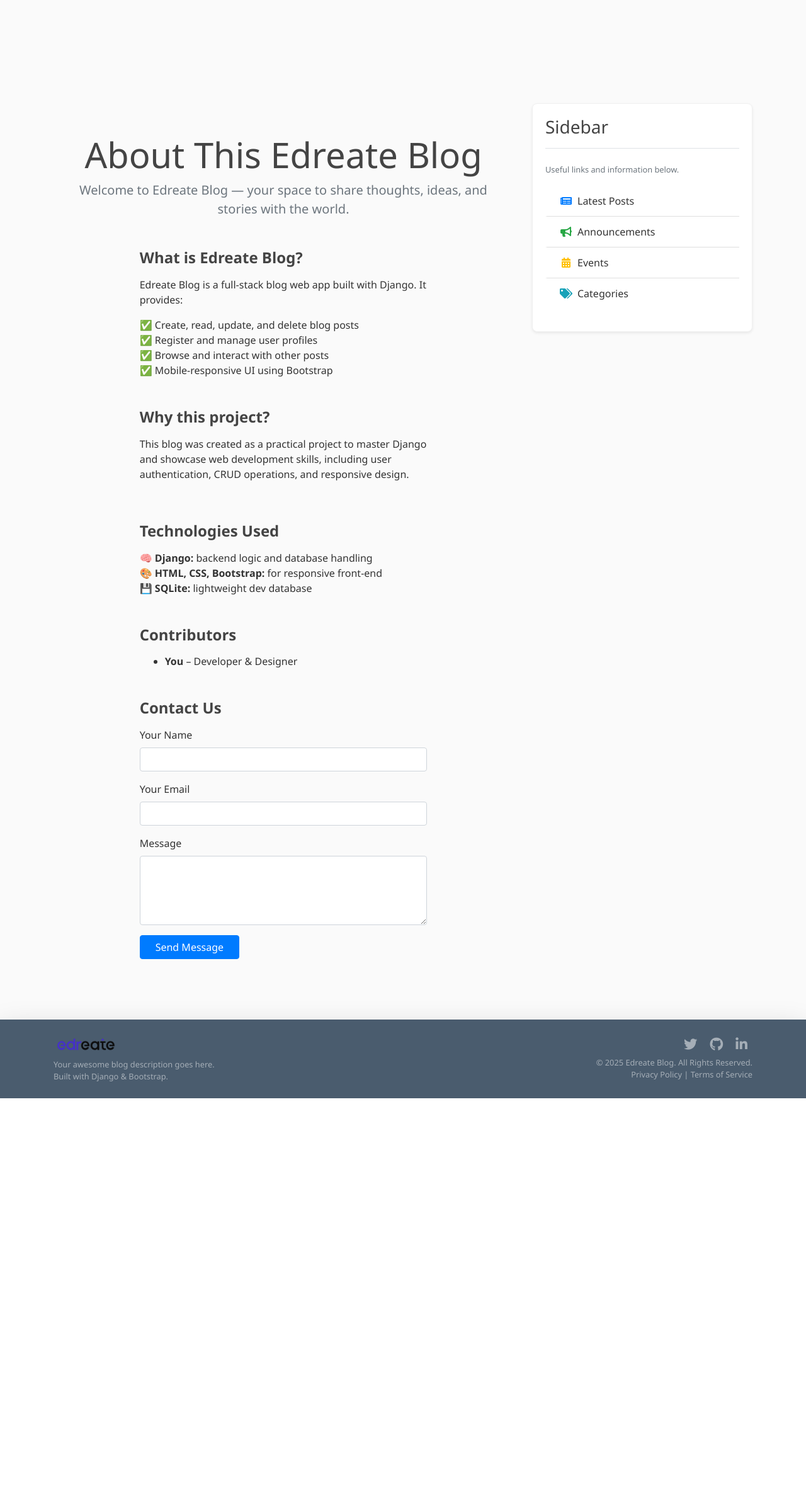
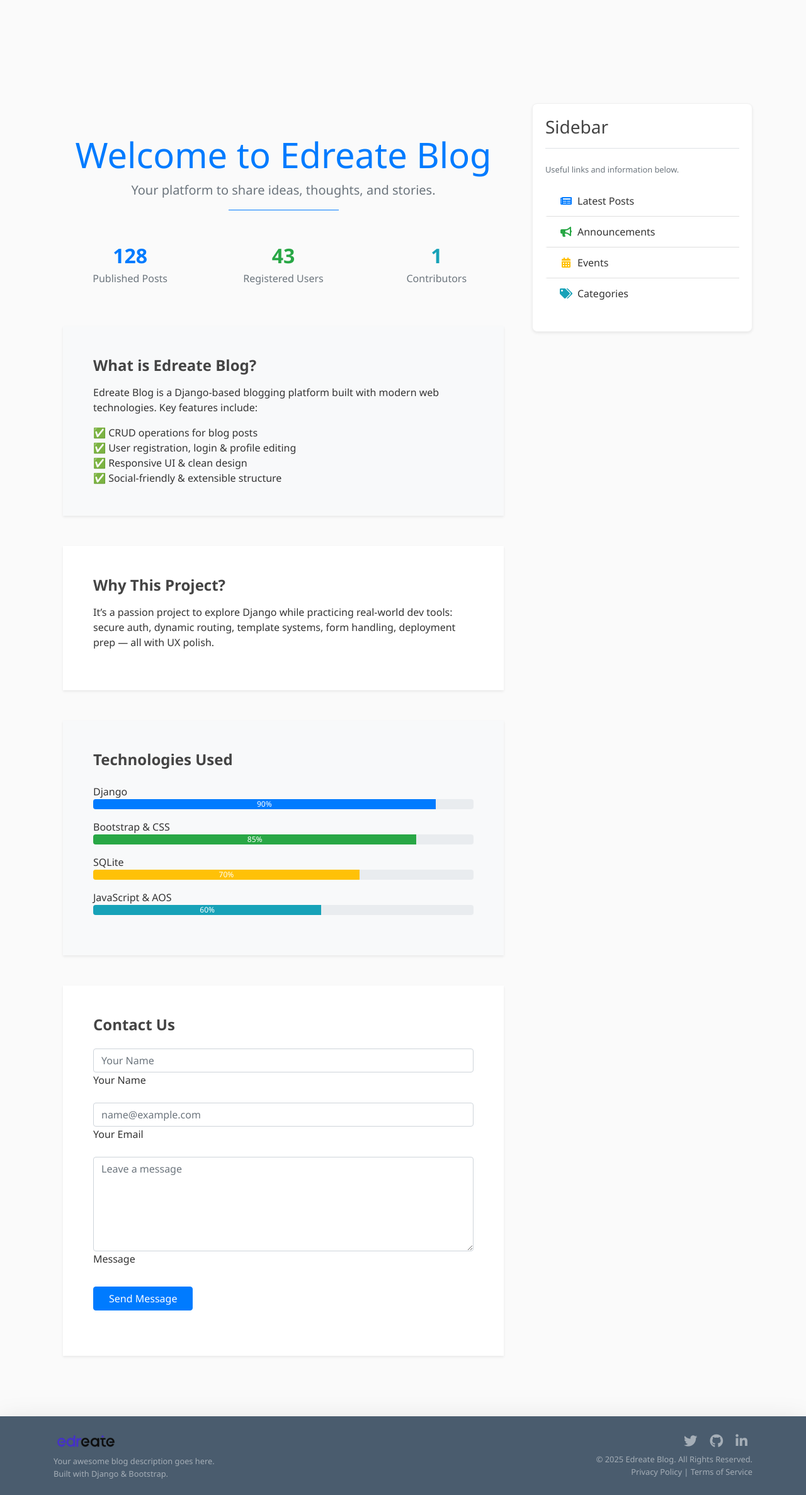
Before and after one commit to hussainali99a/Blogapp, a Django app: page /about/ in a window 1280 px wide. Shown: the part 56-2430 px from the top of the page at 63% size. Before the commit the page ends 1800 px from the top, so only its background shows below. Run offline with Django 5.2, Linux system fonts and the light colour scheme.

Commit message:
styles updated

```diff
--- a/blog/templates/blog/about.html
+++ b/blog/templates/blog/about.html
@@ -3,92 +3,124 @@
 <!-- Animate On Scroll CSS -->
 <link href="https://unpkg.com/aos@2.3.1/dist/aos.css" rel="stylesheet">
 
+<!-- Counter Styling -->
+<style>
+    .counter {
+        font-size: 2rem;
+        font-weight: bold;
+    }
+</style>
+
 <div class="container py-5">
-    <!-- Header -->
+
     {% if messages %}
     <div class="mt-3">
       {% for message in messages %}
-        <div class="alert alert-{{ message.tags }}">{{ message }}</div>
+        <div class="alert alert-{{ message.tags }} shadow-sm rounded-3">{{ message }}</div>
       {% endfor %}
     </div>
     {% endif %}
-    <div class="text-center mb-5" data-aos="fade-down">
-        <h1 class="display-4 fw-bold">About This Edreate Blog</h1>
-        <p class="lead text-muted">Welcome to <strong>Edreate Blog</strong> — your space to share thoughts, ideas, and stories with the world.</p>
+
+    <!-- Hero -->
+    <section class="text-center mb-5" data-aos="fade-down">
+        <h1 class="display-4 fw-bold text-gradient bg-gradient text-primary">Welcome to Edreate Blog</h1>
+        <p class="lead text-muted">Your platform to share <span class="fw-semibold">ideas</span>, <span class="fw-semibold">thoughts</span>, and <span class="fw-semibold">stories</span>.</p>
+        <hr class="w-25 mx-auto border-primary opacity-75">
+    </section>
+
+    <!-- Animated Stats -->
+    <section class="row text-center mb-5" data-aos="fade-up" data-aos-delay="50">
+        <div class="col-md-4">
+            <div class="counter text-primary" data-target="128">0</div>
+            <p class="text-muted">Published Posts</p>
         </div>
+        <div class="col-md-4">
+            <div class="counter text-success" data-target="43">0</div>
+            <p class="text-muted">Registered Users</p>
+        </div>
+        <div class="col-md-4">
+            <div class="counter text-info" data-target="1">0</div>
+            <p class="text-muted">Contributors</p>
+        </div>
+    </section>
 
-    <!-- What is Django Blog -->
-    <div class="row justify-content-center" data-aos="fade-up" data-aos-delay="100">
-        <div class="col-lg-8">
+    <!-- What is Edreate Blog -->
+    <section class="bg-light rounded-4 p-5 shadow-sm mb-5" data-aos="fade-up" data-aos-delay="100">
         <h3 class="h4 mb-3"><i class="bi bi-pin-angle-fill text-danger me-2"></i><strong>What is Edreate Blog?</strong></h3>
-            <p>Edreate Blog is a full-stack blog web app built with Django. It provides:</p>
+        <p>Edreate Blog is a Django-based blogging platform built with modern web technologies. Key features include:</p>
         <ul class="list-unstyled ps-3">
-                <li>✅ Create, read, update, and delete blog posts</li>
-                <li>✅ Register and manage user profiles</li>
-                <li>✅ Browse and interact with other posts</li>
-                <li>✅ Mobile-responsive UI using Bootstrap</li>
+            <li>✅ CRUD operations for blog posts</li>
+            <li>✅ User registration, login & profile editing</li>
+            <li>✅ Responsive UI & clean design</li>
+            <li>✅ Social-friendly & extensible structure</li>
         </ul>
-        </div>
-    </div>
+    </section>
 
     <!-- Why This Project -->
-    <div class="row justify-content-center mt-5" data-aos="fade-up" data-aos-delay="200">
-        <div class="col-lg-8">
-            <h3 class="h4 mb-3"><i class="bi bi-rocket-takeoff-fill text-primary me-2"></i><strong>Why this project?</strong></h3>
-            <p>This blog was created as a practical project to master Django and showcase web development skills, including user authentication, CRUD operations, and responsive design.</p>
-        </div>
-    </div>
+    <section class="bg-white rounded-4 p-5 shadow-sm mb-5" data-aos="fade-up" data-aos-delay="200">
+        <h3 class="h4 mb-3"><i class="bi bi-rocket-takeoff-fill text-primary me-2"></i><strong>Why This Project?</strong></h3>
+        <p>It’s a passion project to explore Django while practicing real-world dev tools: secure auth, dynamic routing, template systems, form handling, deployment prep — all with UX polish.</p>
+    </section>
 
-    <!-- Technologies Used -->
-    <div class="row justify-content-center mt-5" data-aos="fade-up" data-aos-delay="300">
-        <div class="col-lg-8">
-            <h3 class="h4 mb-3"><i class="bi bi-tools text-secondary me-2"></i><strong>Technologies Used</strong></h3>
-            <ul class="list-unstyled ps-3">
-                <li>🧠 <strong>Django:</strong> backend logic and database handling</li>
-                <li>🎨 <strong>HTML, CSS, Bootstrap:</strong> for responsive front-end</li>
-                <li>💾 <strong>SQLite:</strong> lightweight dev database</li>
-            </ul>
-        </div>
-    </div>
+    <!-- Technologies Used (Progress Bars) -->
+    <section class="bg-light rounded-4 p-5 shadow-sm mb-5" data-aos="fade-up" data-aos-delay="300">
+        <h3 class="h4 mb-4"><i class="bi bi-tools text-secondary me-2"></i><strong>Technologies Used</strong></h3>
+        <div class="mb-3">Django <div class="progress"><div class="progress-bar bg-primary" style="width: 90%;">90%</div></div></div>
+        <div class="mb-3">Bootstrap & CSS <div class="progress"><div class="progress-bar bg-success" style="width: 85%;">85%</div></div></div>
+        <div class="mb-3">SQLite <div class="progress"><div class="progress-bar bg-warning" style="width: 70%;">70%</div></div></div>
+        <div class="mb-3">JavaScript & AOS <div class="progress"><div class="progress-bar bg-info" style="width: 60%;">60%</div></div></div>
+    </section>
 
-    <!-- Contributors -->
-    <div class="row justify-content-center mt-5" data-aos="fade-up" data-aos-delay="400">
-        <div class="col-lg-8">
-            <h3 class="h4 mb-3"><i class="bi bi-people-fill text-info me-2"></i><strong>Contributors</strong></h3>
-            <ul>
-                <li><strong>You</strong> – Developer & Designer</li>
-                <!-- Add more names if you collaborate with others -->
-            </ul>
-        </div>
-    </div>
-
-    <!-- Contact Form -->
-    <div class="row justify-content-center mt-5" data-aos="fade-up" data-aos-delay="500">
-        <div class="col-lg-8">
-            <h3 class="h4 mb-3"><i class="bi bi-chat-dots-fill text-success me-2"></i><strong>Contact Us</strong></h3>
+    <!-- Contact -->
+    <section class="bg-white rounded-4 p-5 shadow-sm" data-aos="fade-up" data-aos-delay="400">
+        <h3 class="h4 mb-4"><i class="bi bi-chat-dots-fill text-success me-2"></i><strong>Contact Us</strong></h3>
         <form method="post" action="{% url 'contact' %}">
             {% csrf_token %}
-                <div class="mb-3">
-                    <label for="name" class="form-label">Your Name</label>
-                    <input type="text" name="name" class="form-control" id="name" required>
+            <div class="form-floating mb-3">
+                <input type="text" name="name" class="form-control" id="name" placeholder="Your Name" required>
+                <label for="name">Your Name</label>
             </div>
-                <div class="mb-3">
-                    <label for="email" class="form-label">Your Email</label>
-                    <input type="email" name="email" class="form-control" id="email" required>
+            <div class="form-floating mb-3">
+                <input type="email" name="email" class="form-control" id="email" placeholder="name@example.com" required>
+                <label for="email">Your Email</label>
             </div>
-                <div class="mb-3">
-                    <label for="message" class="form-label">Message</label>
-                    <textarea name="message" class="form-control" id="message" rows="4" required></textarea>
+            <div class="form-floating mb-4">
+                <textarea name="message" class="form-control" id="message" placeholder="Leave a message" style="height: 150px;" required></textarea>
+                <label for="message">Message</label>
             </div>
             <button type="submit" class="btn btn-primary px-4">Send Message</button>
         </form>
+
+        <!-- Social Links -->
+        <div class="mt-4 text-center">
+            <a href="#" class="text-dark me-3 fs-4"><i class="bi bi-github"></i></a>
+            <a href="#" class="text-primary me-3 fs-4"><i class="bi bi-linkedin"></i></a>
+            <a href="#" class="text-danger fs-4"><i class="bi bi-envelope-fill"></i></a>
         </div>
-    </div>
+    </section>
 </div>
 
-<!-- AOS JS -->
+<!-- AOS + Counter Script -->
 <script src="https://unpkg.com/aos@2.3.1/dist/aos.js"></script>
 <script>
-    AOS.init();
+    AOS.init({ duration: 1000, once: true });
+
+    // Counter animation
+    const counters = document.querySelectorAll('.counter');
+    counters.forEach(counter => {
+        counter.innerText = '0';
+        const updateCount = () => {
+            const target = +counter.getAttribute('data-target');
+            const current = +counter.innerText;
+            const increment = target / 50;
+            if (current < target) {
+                counter.innerText = Math.ceil(current + increment);
+                setTimeout(updateCount, 30);
+            } else {
+                counter.innerText = target;
+            }
+        };
+        updateCount();
+    });
 </script>
 {% endblock content %}
```
Lines whose indentation alone changed are shown as unchanged.
